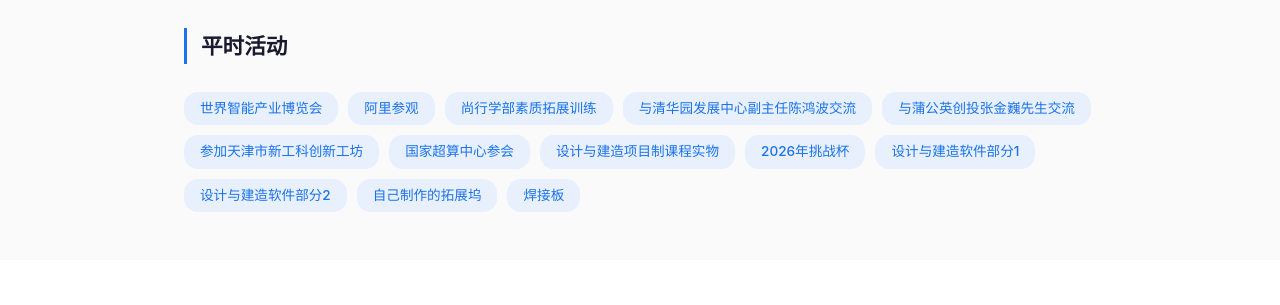
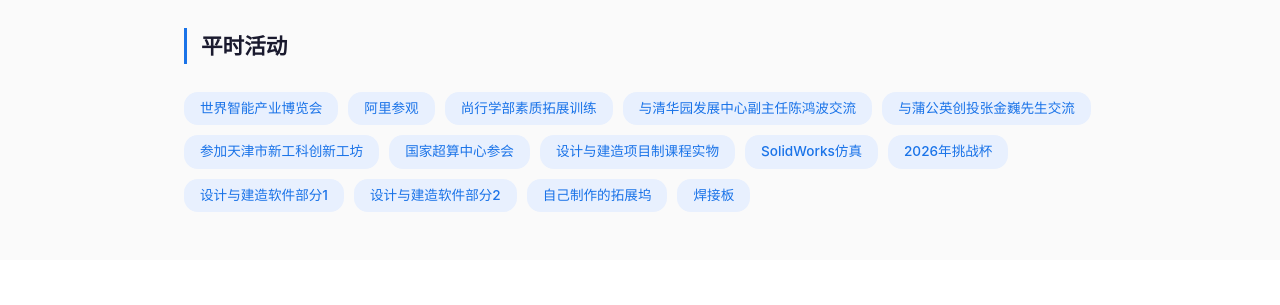
Before and after one commit to Zoran-studying/myweb, a plain HTML site: page index.html in a window 1280 px wide. Shown: the part 3160-3465 px from the top of the page. Drawn offline with Linux system fonts and the light colour scheme.

Commit message:
feat: 添加SolidWorks仿真到平时活动

```diff
--- a/index.html
+++ b/index.html
@@ -548,6 +548,7 @@
         <span style="color:#1a73e8;cursor:pointer" onclick="openModal('天津市新工科创新工坊.jpg')">参加天津市新工科创新工坊</span>
         <span style="color:#1a73e8;cursor:pointer" onclick="openModal('国家超算参观.jpg')">国家超算中心参会</span>
         <span style="color:#1a73e8;cursor:pointer" onclick="openModal('设计与建造实物.jpg')">设计与建造项目制课程实物</span>
+        <span style="color:#1a73e8;cursor:pointer" onclick="openModal('sw.png')">SolidWorks仿真</span>
         <span style="color:#1a73e8;cursor:pointer" onclick="openModal('2026挑战杯.jpg')">2026年挑战杯</span>
         <span style="color:#1a73e8;cursor:pointer" onclick="openModal('设计与建造软件部分1.jpg')">设计与建造软件部分1</span>
         <span style="color:#1a73e8;cursor:pointer" onclick="openModal('设计与建造软件部分2.jpg')">设计与建造软件部分2</span>
```
